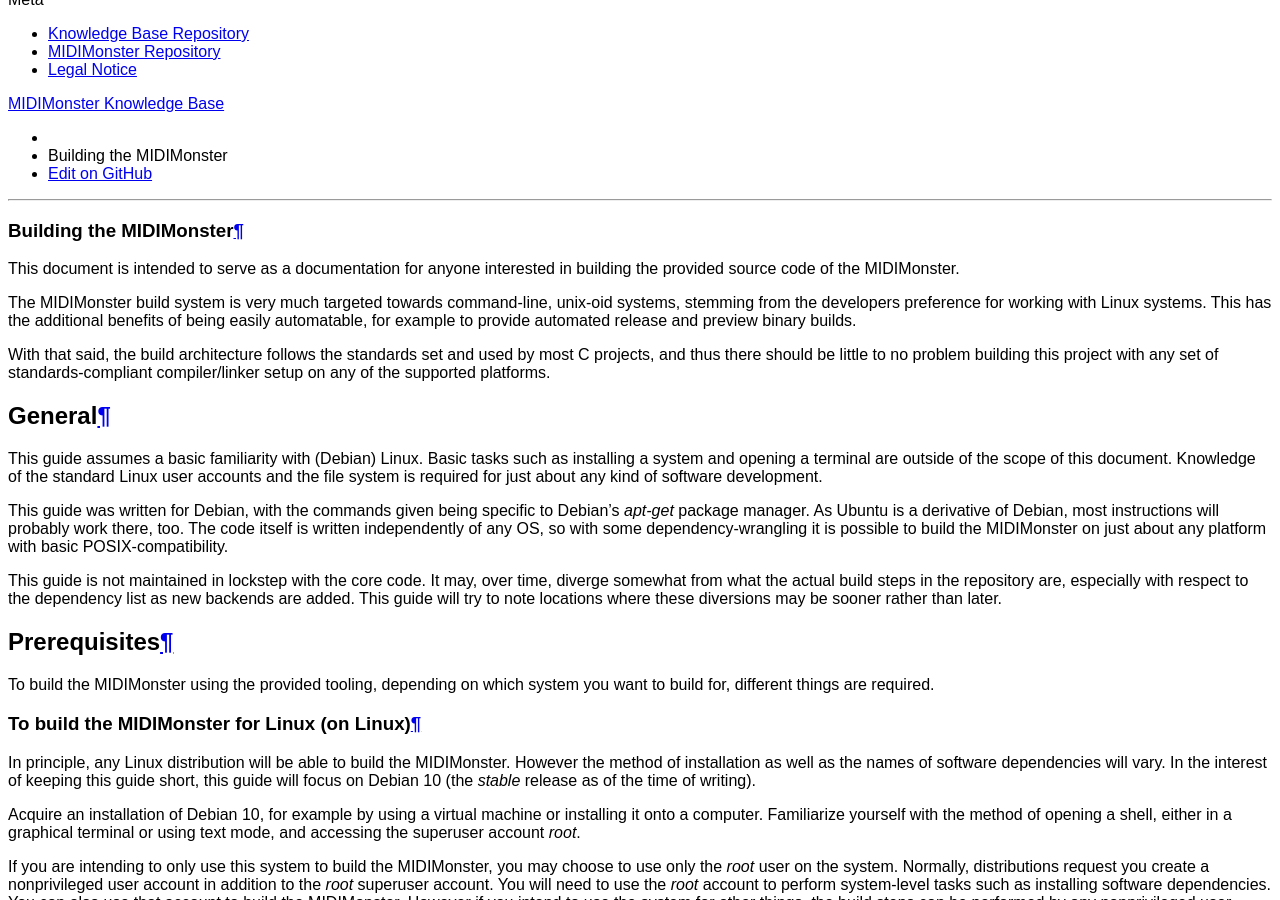
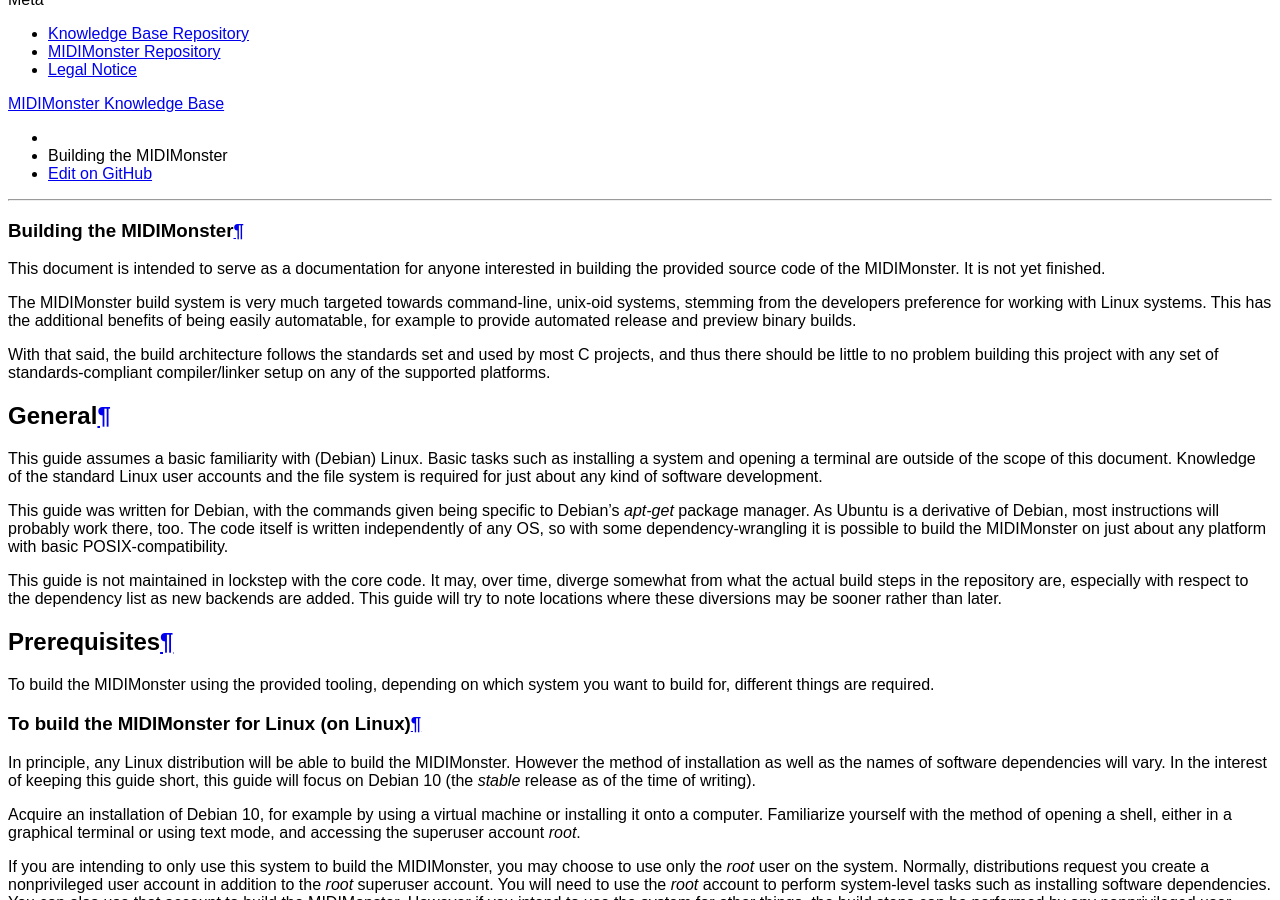
Before and after one commit to control8r/midimonster-knowledge-base, a Sphinx documentation site: the page built from source/dev/Building.rst, in a window 1280 px wide and 900 px high, scrolled down 582 px. Built offline with Sphinx 7.4.7 and the Read the Docs theme 2.0.0, drawn with Linux system fonts in a browser that asks for light colours; pages that are not in the unit, such as notebooks, are missing from menus.

Commit message:
Add work-in-progress note

```diff
--- a/source/dev/Building.rst
+++ b/source/dev/Building.rst
@@ -2,7 +2,7 @@
 ========================
 
 This document is intended to serve as a documentation for anyone interested in building
-the provided source code of the MIDIMonster.
+the provided source code of the MIDIMonster. It is not yet finished.
 
 The MIDIMonster build system is very much targeted towards command-line, unix-oid systems,
 stemming from the developers preference for working with Linux systems. This has the additional
```
